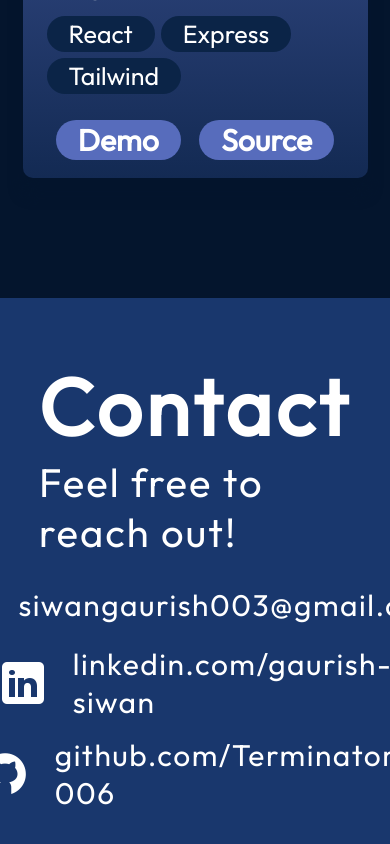
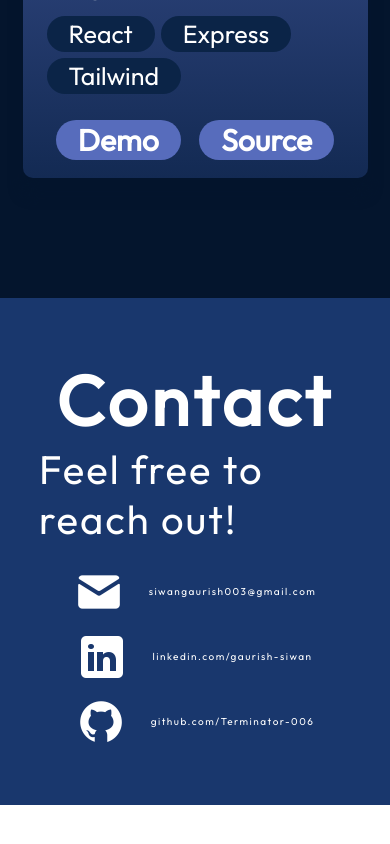
Before and after one commit to Terminator-006/react-portfolio-main, a React (Vite) app: page / in a window 390 px wide. Shown: the part 4446-5290 px from the top of the page. After the commit the page ends 5251 px from the top, so only its background shows below. Built offline with nearby package versions, Linux system fonts and the light colour scheme.

Commit message:
change sin css

```diff
--- a/src/components/Contact/Contact.module.css
+++ b/src/components/Contact/Contact.module.css
@@ -13,7 +13,7 @@
 }
 
 .text h2 {
-  font-size: 80px;
+  font-size: 70px;
   font-weight: 700;
   letter-spacing: 4px;
 }
@@ -65,4 +65,7 @@
     align-items: center;
     gap: 15px;          /* Adjust gap as needed */
   }
+  .links a{
+    font-size:0.6250em;
+  }
 }
```
